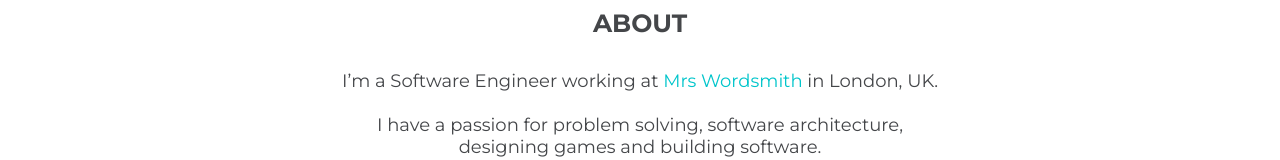
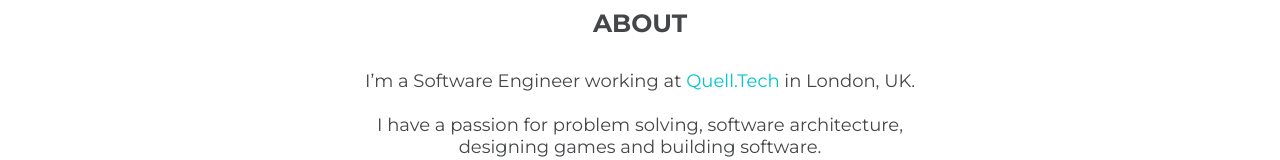
Before and after one commit to Wobling/Wobling.github.io, a plain HTML site: page index.html in a window 1280 px wide. Shown: the part 290-450 px from the top of the page. Drawn offline with Linux system fonts and the light colour scheme.

Commit message:
Change current job

```diff
--- a/index.html
+++ b/index.html
@@ -21,7 +21,7 @@
 
         <div class="about-container centre-container">
             <h1 class="about-header header">about</h1>
-            <p class="bio">I’m a Software Engineer working at <a href="https://uk.mrswordsmith.com/" class="job-link" target="_blank">Mrs Wordsmith</a> in London, UK. </br> </br>
+            <p class="bio">I’m a Software Engineer working at <a href="https://playquell.com/" class="job-link" target="_blank">Quell.Tech</a> in London, UK. </br> </br>
                 I have a passion for problem solving, software architecture, designing games and building software. </br> </br>
                 Let’s Talk!</p>
 
```
